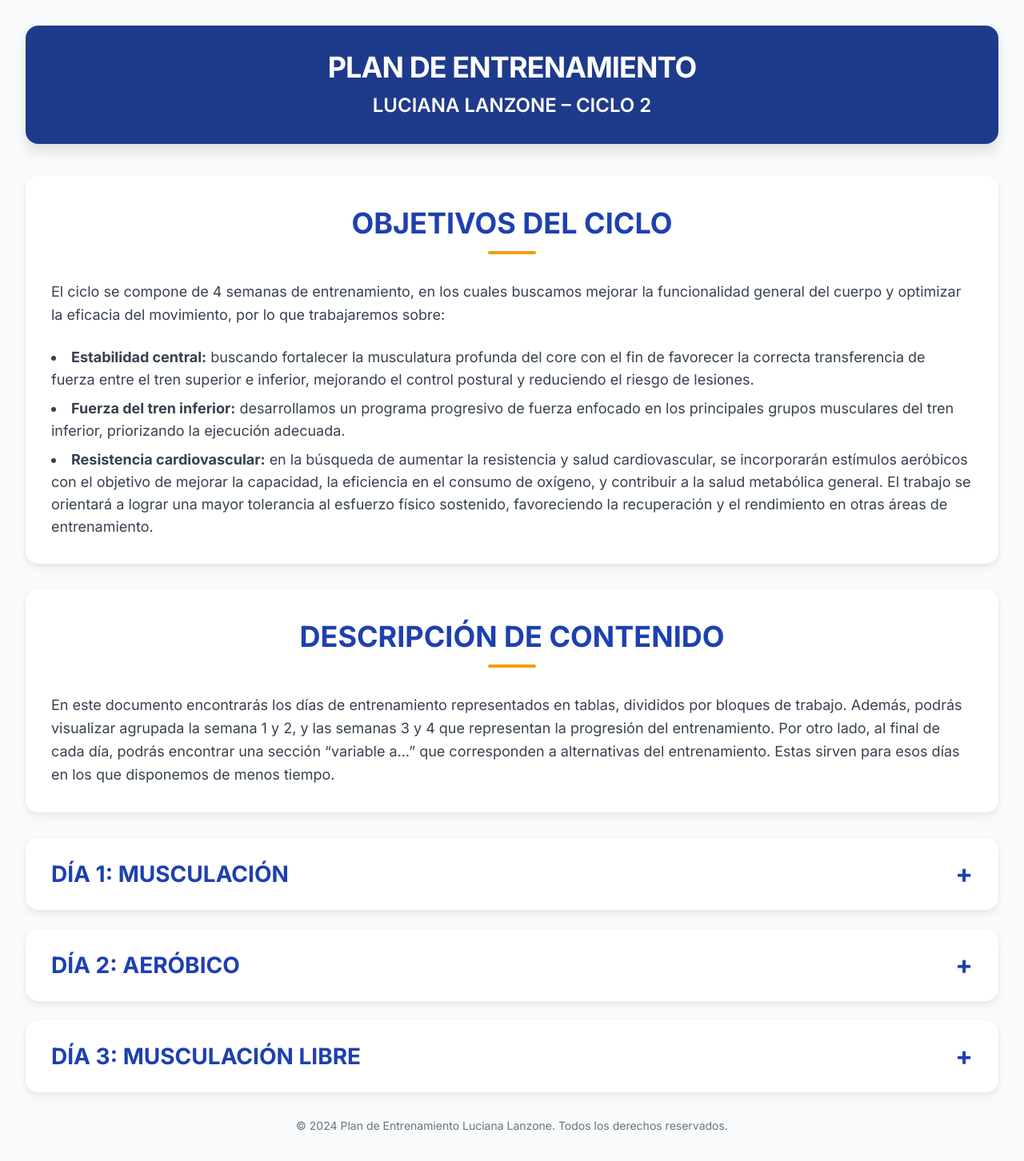
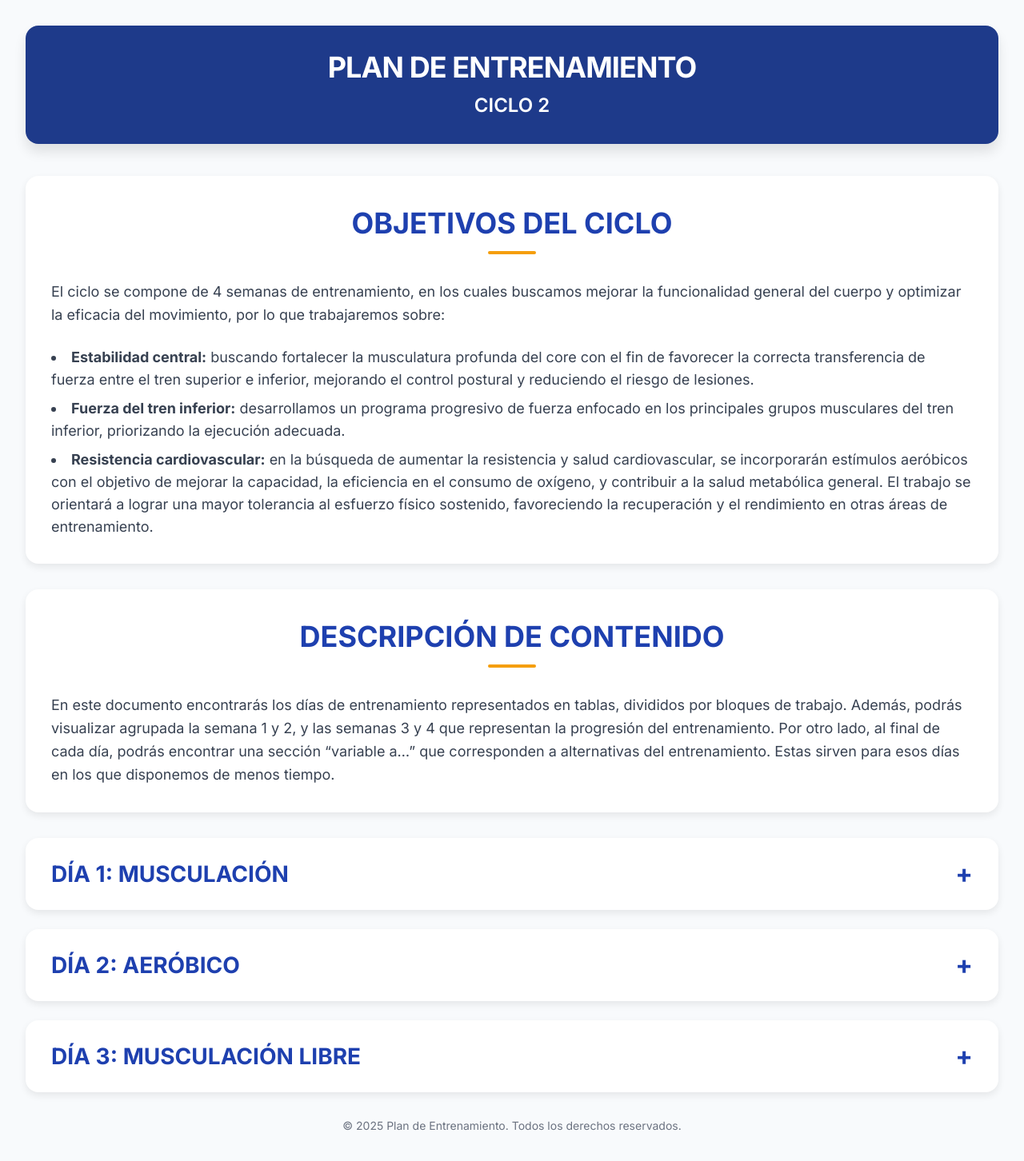
Before and after one commit to Coppede-Santos/rutinaPersonal, a plain HTML site: page index.html in a window 1280 px wide. Shown: the whole page at 80% size. Drawn offline with nearby package versions, Linux system fonts and the light colour scheme.

Commit message:
Update index.html

```diff
--- a/index.html
+++ b/index.html
@@ -177,7 +177,7 @@
     <div class="container">
         <header class="header">
             <h1 class="text-4xl font-extrabold tracking-tight">PLAN DE ENTRENAMIENTO</h1>
-            <h2 class="text-2xl font-semibold mt-3">LUCIANA LANZONE – CICLO 2</h2>
+            <h2 class="text-2xl font-semibold mt-3"> CICLO 2</h2>
         </header>
 
         <section class="card">
@@ -758,7 +758,7 @@
         </details>
 
         <footer class="text-center text-gray-500 text-sm mt-8 pb-4">
-            &copy; 2024 Plan de Entrenamiento Luciana Lanzone. Todos los derechos reservados.
+            &copy; 2025 Plan de Entrenamiento. Todos los derechos reservados.
         </footer>
     </div>
 </body>
```
